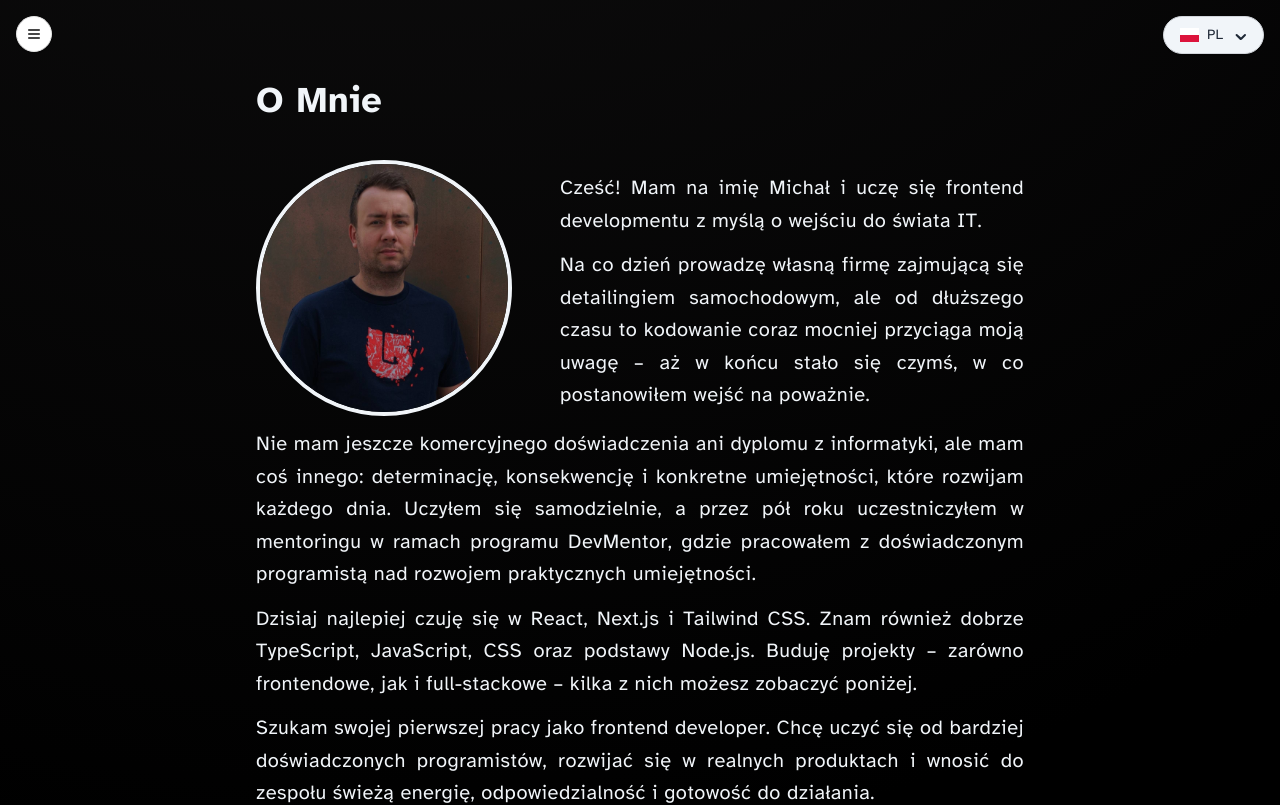
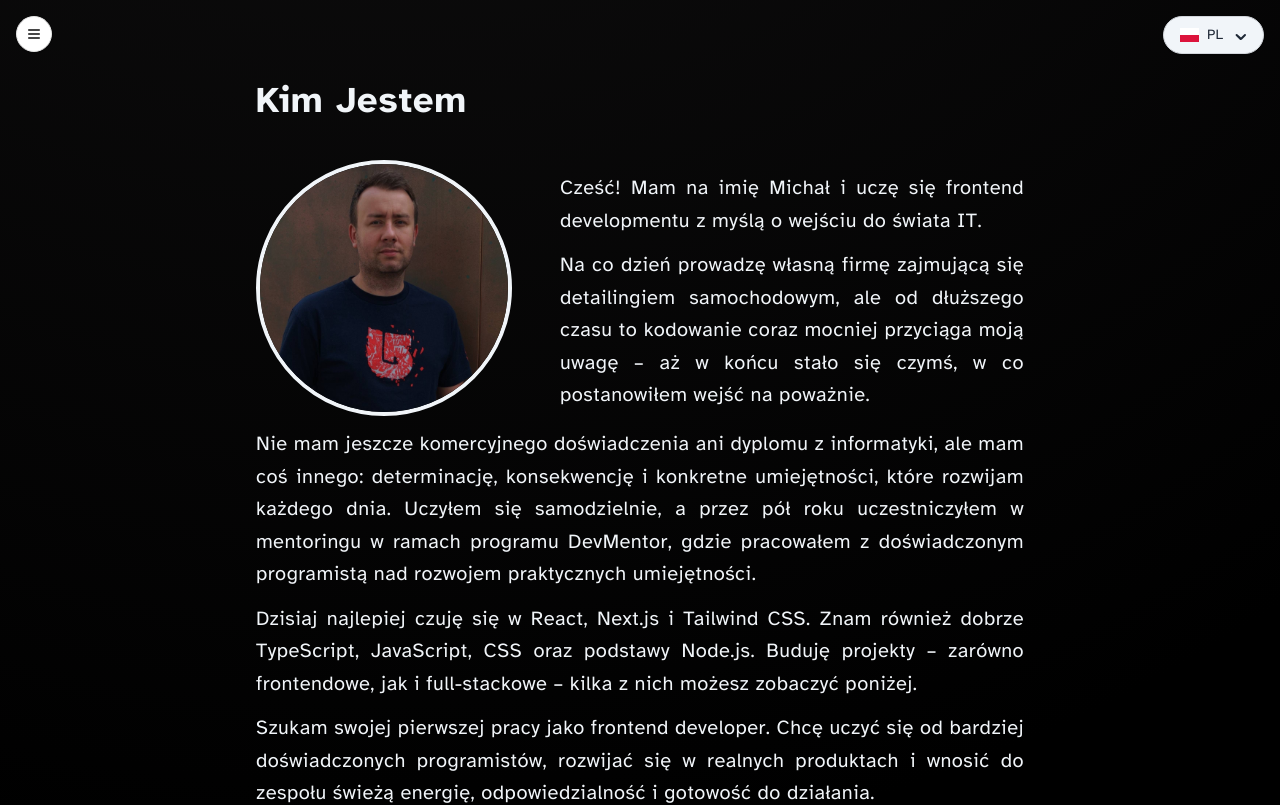
Before and after one commit to misiek869/my_portfolio_v3, a React (Vite) app: page /about in a window 1280 px wide. Shown: the top 805 px of the page. Built offline with nearby package versions, Linux system fonts and the light colour scheme.

Commit message:
change translation

```diff
--- a/src/i18n.ts
+++ b/src/i18n.ts
@@ -47,7 +47,7 @@ I build both frontend and full-stack projects – you can check out a few of the
 					'Szukam swojej pierwszej pracy jako frontend developer. Chcę uczyć się od bardziej doświadczonych programistów, rozwijać się w realnych produktach i wnosić do zespołu świeżą energię, odpowiedzialność i gotowość do działania.',
 				about_06:
 					'Jeśli szukasz kogoś, kto na serio chce wejść w IT i nie boi się pracy – odezwij się.',
-				aboutTitle: 'O Mnie',
+				aboutTitle: 'Kim Jestem',
 				techTitle: 'umiejętności',
 				projectsTitle: 'moje projekty',
 				projectTech: 'Użyte technologie',
```
